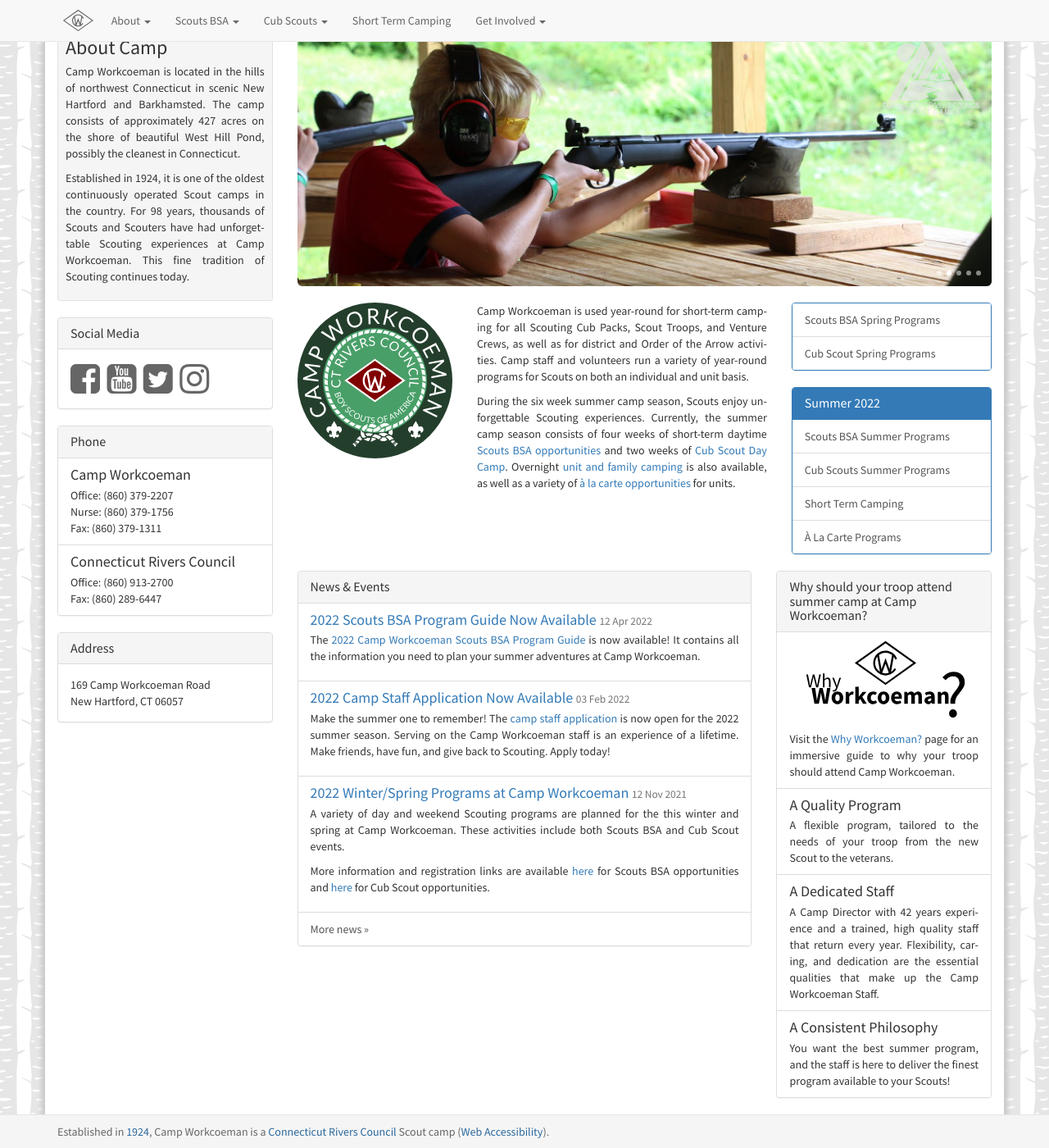
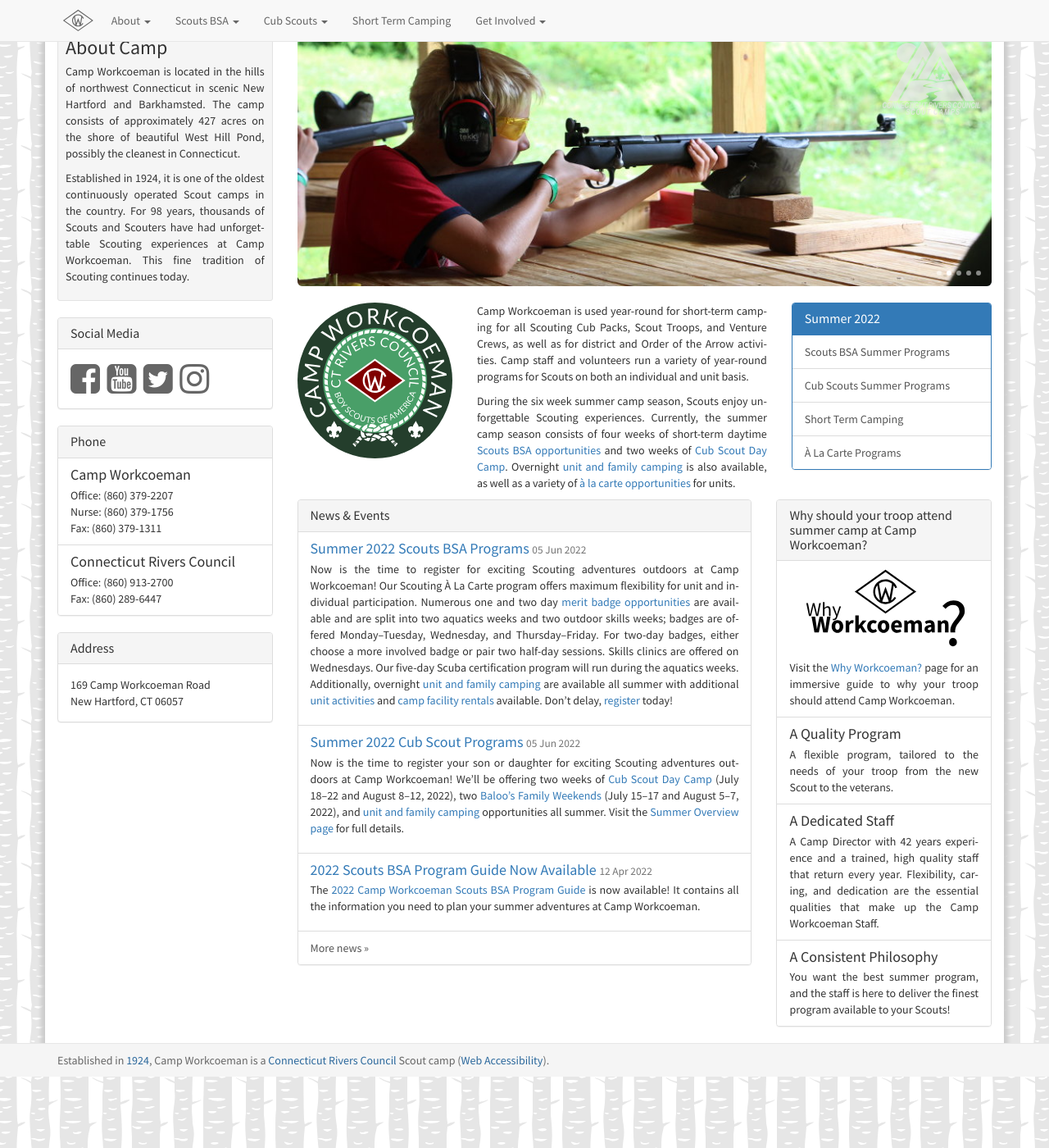
Before and after one commit to campworkcoeman/campworkcoeman.org, a Jekyll site: the page built from index.html, in a window 1280 px wide and 1400 px high, scrolled down 339 px. Shown: the whole window at 82% size. Built offline with Jekyll 4.4.1, drawn with Linux system fonts in a browser that asks for light colours; nearby versions of some CDN libraries; Markdown is read by kramdown in place of the engine named in the settings.

Commit message:
Add summer fliers, update work days, and revamp year round activities pages.

```diff
--- a/_includes/navbar.html
+++ b/_includes/navbar.html
@@ -37,7 +37,7 @@
         <li class="dropdown">
           <div class="dropdown-toggle">Scouts BSA <b class="caret"></b></div>
           <ul class="dropdown-menu">
-            <li><a href="{{ site.url }}/scouts-bsa/2022-winter-spring-programs/">2022 Winter/Spring Programs</a></li>
+            <li><a href="{{ site.url }}/scouts-bsa/year-round-programs/">2022 Fall Programs</a></li>
             <li><a href="{{ site.url }}/scouts-bsa/summer-programs/">Summer Programs</a></li>
             <li><a href="{{ site.url }}/summer-camp/overnight-camping/">Overnight Camping</a></li>
             <li><a href="{{ site.url }}/summer-camp/a-la-carte-programs/">À La Carte Programs</a></li>
@@ -52,7 +52,7 @@
         <li class="dropdown">
           <div class="dropdown-toggle">Cub Scouts <b class="caret"></b></div>
           <ul class="dropdown-menu">
-            <li><a href="{{ site.url }}/cub-scouts/2022-winter-spring-programs/">2022 Winter/Spring Programs</a></li>
+            <li><a href="{{ site.url }}/cub-scouts/year-round-programs/">2022 Fall Programs</a></li>
             <li><a href="{{ site.url }}/cub-scouts/day-camp/">Cub Scout Day Camp</a></li>
             <li><a href="{{ site.url }}/summer-camp/overnight-camping/">Overnight Camping</a></li>
             <li><a href="{{ site.url }}/cub-scouts/fees/">Camp Fees</a></li>
--- /dev/null
+++ b/about/news/_posts/2022-06-05-cub-scout-summer-2022.md
@@ -0,0 +1,7 @@
+---
+published: true
+layout: news-item
+title: Summer 2022 Cub Scout Programs
+---
+
+Now is the time to register your son or daughter for exciting Scouting adventures outdoors at Camp Workcoeman! We'll be offering two weeks of [Cub Scout Day Camp]({{ site.url }}/cub-scouts/day-camp/) (July 18--22 and August 8--12, 2022), two [Baloo's Family Weekends]({{ site.url }}/ub-scouts/day-camp/) (July 15--17 and August 5--7, 2022), and [unit and family camping]({{ site.url }}/summer-camp/overnight-camping/) opportunities all summer. Visit the [Summer Overview page]({{ site.url }}/2022/) for full details.
--- /dev/null
+++ b/about/news/_posts/2022-06-05-scouts-bsa-summer-2022.md
@@ -0,0 +1,7 @@
+---
+published: true
+layout: news-item
+title: Summer 2022 Scouts BSA Programs
+---
+
+Now is the time to register for exciting Scouting adventures outdoors at Camp Workcoeman! Our Scouting À La Carte program offers maximum flexibility for unit and individual participation. Numerous one and two day [merit badge opportunities]({{ site.url }}/scouts-bsa/summer-programs/) are available and are split into two aquatics weeks and two outdoor skills weeks; badges are offered Monday--Tuesday, Wednesday, and Thursday--Friday. For two-day badges, either choose a more involved badge or pair two half-day sessions. Skills clinics are offered on Wednesdays. Our five-day Scuba certification program will run during the aquatics weeks. Additionally, overnight [unit and family camping]({{ site.url }}/summer-camp/overnight-camping/) are available all summer with additional [unit activities]({{ site.url }}/summer-camp/a-la-carte-programs/) and [camp facility rentals]({{ site.url }}/short-term-camping/) available. Don't delay, [register]({{ site.url }}/scouts-bsa/register/) today!
--- a/cub-scouts/2022-winter-spring-programs.md
+++ /dev/null
@@ -1,30 +0,0 @@
----
-published: true
-layout: generic
-title: 2022 Cub Scout Winter/Spring Programs
-description: This page contains information on and links to the council website to register for spring 2022 programs at Camp Workcoeman.
-keywords: "Cub Scout, resident camp, 2022, registration, reservation, spring programs"
----
-
-> %list-group%
-> <a href="{{ site.url }}/pdf/2021/cub-scouts-upcoming-events.pdf" class="list-group-item">Cub Scouts Program Flier</a>
-
-## Covered Wagon Derby --- April 29 -- May 1, 2022
-
-The Covered Wagon Derby is a Wild West Cub Scout event that enables our youth to use their skills, express their spirit, and work together in teams to overcome challenges and have fun!
-
-**Full Weekend Option:** This option includes two nights of tent camping, the Covered Wagon Derby, Saturday breakfast, lunch and dinner served out of the dining hall, a Birds of Prey Show featuring these real life creatures and a campwide campfire on Saturday night.
-
-**Derby Only Option:** For this Scouts will arrive with their dens by 8:30am for check-in, then participate in the Covered Wagon Derby starting at 9:00am and running until 2:00pm. This includes lunch.
-
-> %list-group%
-> <a href="{{ site.url }}/pdf/2022/2022-covered-wagon-derby-flier.pdf" class="list-group-item">Covered Wagon Derby Flier</a>
-> <a href="{{ site.url }}/pdf/2022/2022-covered-wagon-derby-program-guide.pdf" class="list-group-item">Covered Wagon Derby Program Guide</a>
-> <a href="https://scoutingevent.com/066-53028" class="list-group-item">Register for Covered Wagon Derby</a>
-
-## BALOO Leader Training --- April 30 -- May 1, 2022
-
-This one-and-a-half day course is designed as an introduction to the Cub Scout outdoor program for leaders interested in adding a camping component to their Pack activities. BALOO training consists of an online pre-requisite component in addition to an overnight hands on practical. BSA’s Cub Scout level camping policies will be taught along with the discovery of the necessary tools to help units carry our a successful camping experience. Completion of this course is mandatory for a MINIMUM OF ONE adult on a Pack overnighter.
-
-> %list-group%
-> <a href="https://scoutingevent.com/066-53028" class="list-group-item">Register for BALOO Leader Training</a>
--- /dev/null
+++ b/cub-scouts/year-round-programs.md
@@ -0,0 +1,12 @@
+---
+published: true
+layout: generic
+title: 2022 Cub Scout Fall Programs
+description: This page contains information on and links to the council website to register for fall 2022 programs at Camp Workcoeman.
+keywords: "Cub Scout, resident camp, 2022, registration, reservation, fall programs"
+---
+
+> %list-group%
+> <a href="{{ site.url }}/#" class="list-group-item">Cub Scout Fall Program Flier (Coming Soon)</a>
+
+## Check Back Soon for More Information
--- a/index.html
+++ b/index.html
@@ -42,16 +42,6 @@
         <p>During the six week summer camp season, Scouts enjoy unforgettable Scouting experiences. Currently, the summer camp season consists of four weeks of short-term daytime <a href="{{ site.url }}/scouts-bsa/summer-programs/">Scouts BSA opportunities</a> and two weeks of <a href="{{ site.url }}/cub-scouts/day-camp/">Cub Scout Day Camp</a>. Overnight <a href="{{ site.url }}/summer-camp/overnight-camping/">unit and family camping</a> is also available, as well as a variety of <a href="{{ site.url }}/summer-camp/a-la-carte-programs/">à la carte opportunities</a> for units.</p>
         </div>
         <div class="col-lg-5">
-          <div class="panel panel-primary">
-            <div class="list-group">
-              <a href="{{ site.url }}/scouts-bsa/2022-winter-spring-programs/" class="list-group-item">
-                Scouts BSA Spring Programs
-              </a>
-              <a href="{{ site.url }}/cub-scouts/2022-winter-spring-programs/" class="list-group-item">
-                Cub Scout Spring Programs
-              </a>
-            </div>
-          </div>
           <div class="panel panel-primary">
             <div class="panel-heading">
               <h3 class="panel-title">Summer 2022</h3>
--- a/scouts-bsa/2022-winter-spring-programs.md
+++ /dev/null
@@ -1,24 +0,0 @@
----
-published: true
-layout: generic
-title: 2022 Scouts BSA Winter/Spring Programs
-description: This page contains information on and links to the council website to register for winter/spring 2022 programs at Camp Workcoeman.
-keywords: "Boy Scout, Scouts BSA, resident camp, 2022, registration, reservation, winter/spring programs"
----
-
-> %list-group%
-> <a href="{{ site.url }}/pdf/2021/2022-winter-spring-programs.pdf" class="list-group-item">Winter/Spring 2022 Scouts BSA Program Flier</a>
-
-## Craft and Trades Merit Badge Day --- April 2, 2022
-
-Surveying --- Plumbing --- Metalwork --- Woodcarving --- Basketry
-
-> %list-group%
-> <a href="https://scoutingevent.com/066-53027" class="list-group-item">Register for Craft and Trades Merit Badge Day</a>
-
-## Sportsman Merit Badge Day --- May 14, 2022
-
-Rifle Shooting --- Archery --- Shotgun Shooting --- Sports --- Climbing
-
-> %list-group%
-> <a href="https://scoutingevent.com/066-56169" class="list-group-item">Register for Sportsman Merit Badge Day</a>
--- /dev/null
+++ b/scouts-bsa/year-round-programs.md
@@ -0,0 +1,12 @@
+---
+published: true
+layout: generic
+title: 2022 Scouts BSA Fall Programs
+description: This page contains information on and links to the council website to register for winter/spring 2022 programs at Camp Workcoeman.
+keywords: "Boy Scout, Scouts BSA, resident camp, 2022, registration, reservation, fall programs"
+---
+
+> %list-group%
+> <a href="{{ site.url }}/#" class="list-group-item">Fall 2022 Scouts BSA Program Flier (Coming Soon)</a>
+
+## Check Back Soon for More Information
--- a/spring.md
+++ /dev/null
@@ -1,35 +0,0 @@
----
-published: true
-layout: generic
-title: Winter/Spring 2022 @ Workcoeman
-keywords: "Boy Scout, Scouts BSA, Cub Scouts, summer camp, day camp, overview, Scouting, Spring 2022, Overnight Camping, Merit Badges"
----
-
-Camp Workcoeman will be offering a variety of day and overnight weekend opportunities for both Scouts BSA and Cub Scout participants throughout the spring.
-
-> %text-center%
->> %row%
->>> %col-sm-6%
->>>> %list-group%
->>>> <li class="list-group-item active h3">Scouts BSA Opportunities</li>
->>>> <li class="list-group-item">
-        <ul class="text-left">
-            <li>Trades Merit Badge Day</li>
-            <li>Sportsman Merit Badge Day</li>
-        </ul>
-     </li>
->>>> <a href="{{ site.url }}/scouts-bsa/2022-winter-spring-programs/" class="list-group-item">More Information & Registration</a>
->>
->>> %col-sm-6%
->>>> %list-group%
->>>> <li class="list-group-item active h3">Cub Scout Opportunities</li>
->>>> <li class="list-group-item">
-        <ul class="text-left">
-            <li>Covered Wagon Derby</li>
-            <li>BALOO Leader Training</li>
-        </ul>
-     </li>
->>>> <a href="{{ site.url }}/cub-scouts/2022-winter-spring-programs/" class="list-group-item">More Information & Registration</a>
-
-> %list-group%
-> <a href="{{ site.url }}/short-term-camping/" class="list-group-item">Short Term Camping</a>
--- /dev/null
+++ b/year-round-programs.md
@@ -0,0 +1,33 @@
+---
+published: true
+layout: generic
+title: Fall 2022 @ Workcoeman
+keywords: "Boy Scout, Scouts BSA, Cub Scouts, summer camp, day camp, overview, Scouting, Fall 2022, Overnight Camping, Merit Badges"
+---
+
+Camp Workcoeman will be offering a variety of day and overnight weekend opportunities for both Scouts BSA and Cub Scout participants throughout the fall. Check back soon for more information.
+
+> %text-center%
+>> %row%
+>>> %col-sm-6%
+>>>> %list-group%
+>>>> <li class="list-group-item active h3">Scouts BSA Opportunities</li>
+>>>> <li class="list-group-item">
+        <ul class="text-left">
+            <li>More Info Coming Soon</li>
+        </ul>
+     </li>
+>>>> <a href="{{ site.url }}/scouts-bsa/year-round-programs/" class="list-group-item">More Information & Registration</a>
+>>
+>>> %col-sm-6%
+>>>> %list-group%
+>>>> <li class="list-group-item active h3">Cub Scout Opportunities</li>
+>>>> <li class="list-group-item">
+        <ul class="text-left">
+            <li>More Info Coming Soon</li>
+        </ul>
+     </li>
+>>>> <a href="{{ site.url }}/cub-scouts/year-round-programs/" class="list-group-item">More Information & Registration</a>
+
+> %list-group%
+> <a href="{{ site.url }}/short-term-camping/" class="list-group-item">Short Term Camping</a>
```
Also changed, not shown: cub-scouts/day-camp.md (+1 -0 lines), cub-scouts/register.md (+1 -1 lines), get-involved/work-days.md (+5 -1 lines), scouts-bsa/summer-programs.md (+1 -1 lines), 3 other files.
